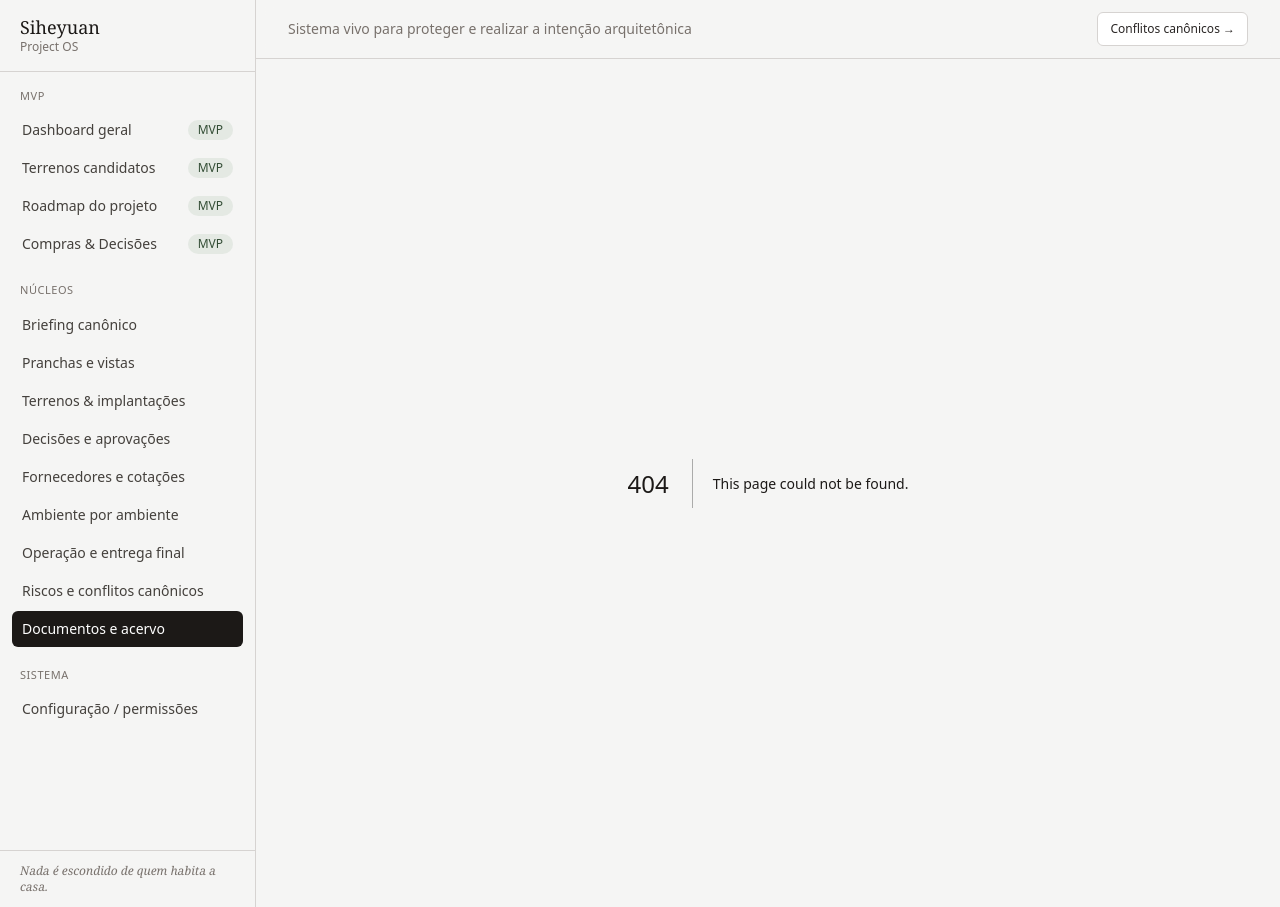
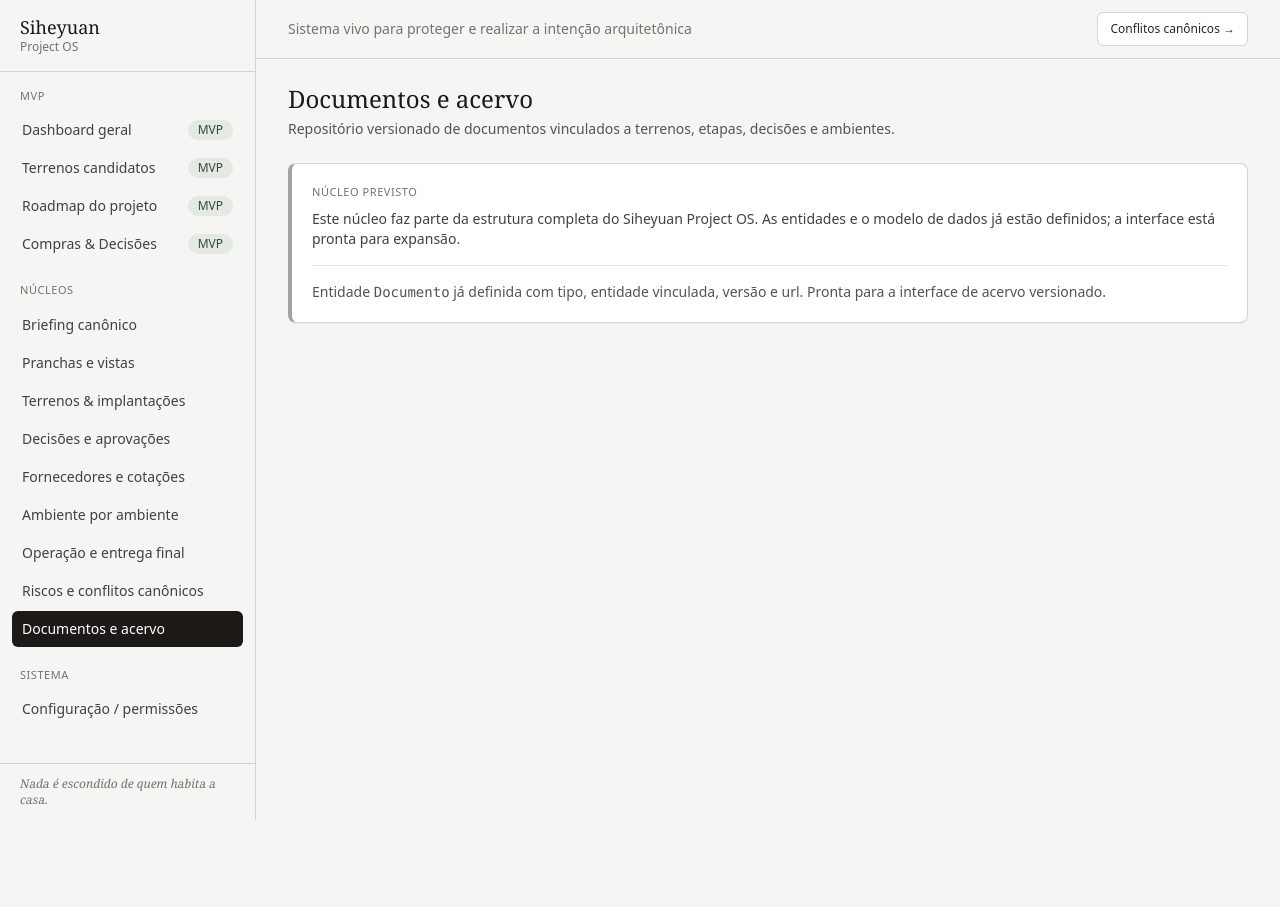
Before and after one commit to talles-dt/siheyuan-project-os, a Next.js app: page /documentos in a window 1280 px wide. Before the commit this address had no page. After the commit the page ends 820 px from the top, so only its background shows below. Built offline with nearby package versions, Linux system fonts and the light colour scheme.

Commit message:
Add src/app/documentos/page.tsx

```diff
--- /dev/null
+++ b/src/app/documentos/page.tsx
@@ -0,0 +1,15 @@
+import { NucleoPlaceholder } from "@/components/NucleoPlaceholder";
+
+export default function Page() {
+  return (
+    <NucleoPlaceholder
+      title="Documentos e acervo"
+      subtitle="Repositório versionado de documentos vinculados a terrenos, etapas, decisões e ambientes."
+    >
+      <p className="text-sm text-mineral-500">
+        Entidade <code>Documento</code> já definida com tipo, entidade vinculada, versão e url. Pronta para a
+        interface de acervo versionado.
+      </p>
+    </NucleoPlaceholder>
+  );
+}
```
